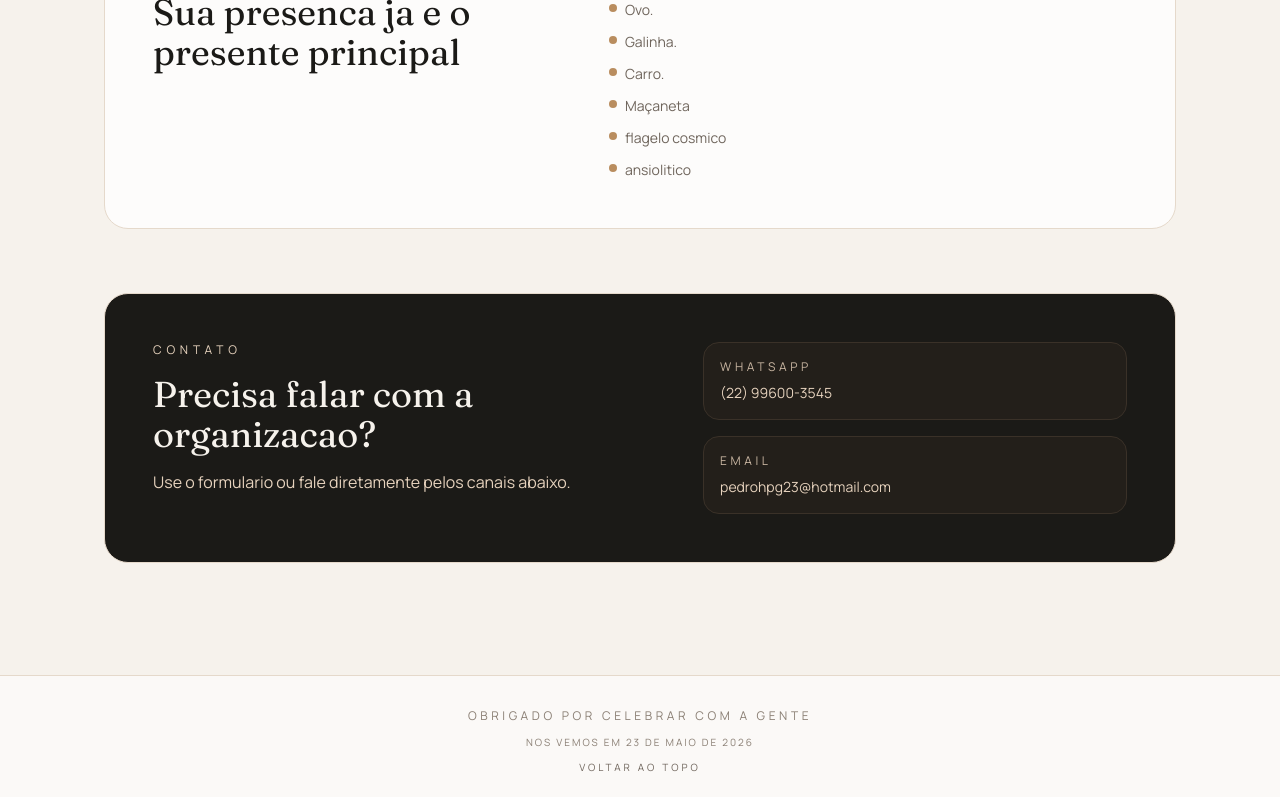
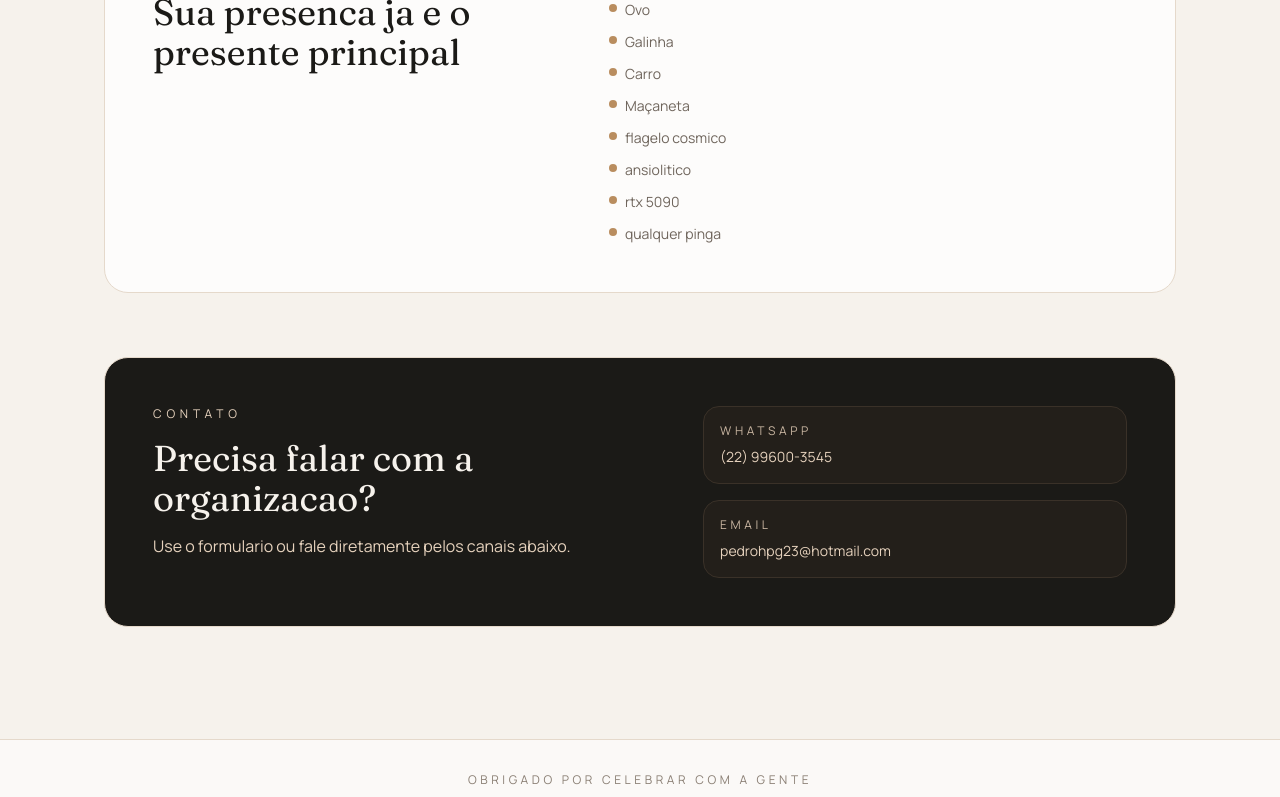
Before and after one commit to pedroPecly/festa, a Next.js app: page / in a window 1280 px wide. Shown: the part 1601-2398 px from the top of the page. Built offline with nearby package versions, Linux system fonts and the light colour scheme.

Commit message:
Update event.ts

```diff
--- a/src/data/event.ts
+++ b/src/data/event.ts
@@ -71,12 +71,14 @@ export const eventData = {
     title: "Sua presenca ja e o presente principal",
     description: "Se quiser trazer algo simbolico:",
     items: [
-      "Ovo.",
-      "Galinha.",
-      "Carro.",
+      "Ovo",
+      "Galinha",
+      "Carro",
       "Maçaneta",
       "flagelo cosmico",
-      "ansiolitico"
+      "ansiolitico",
+      "rtx 5090",
+      "qualquer pinga",
     ],
   },
   contact: {
```
